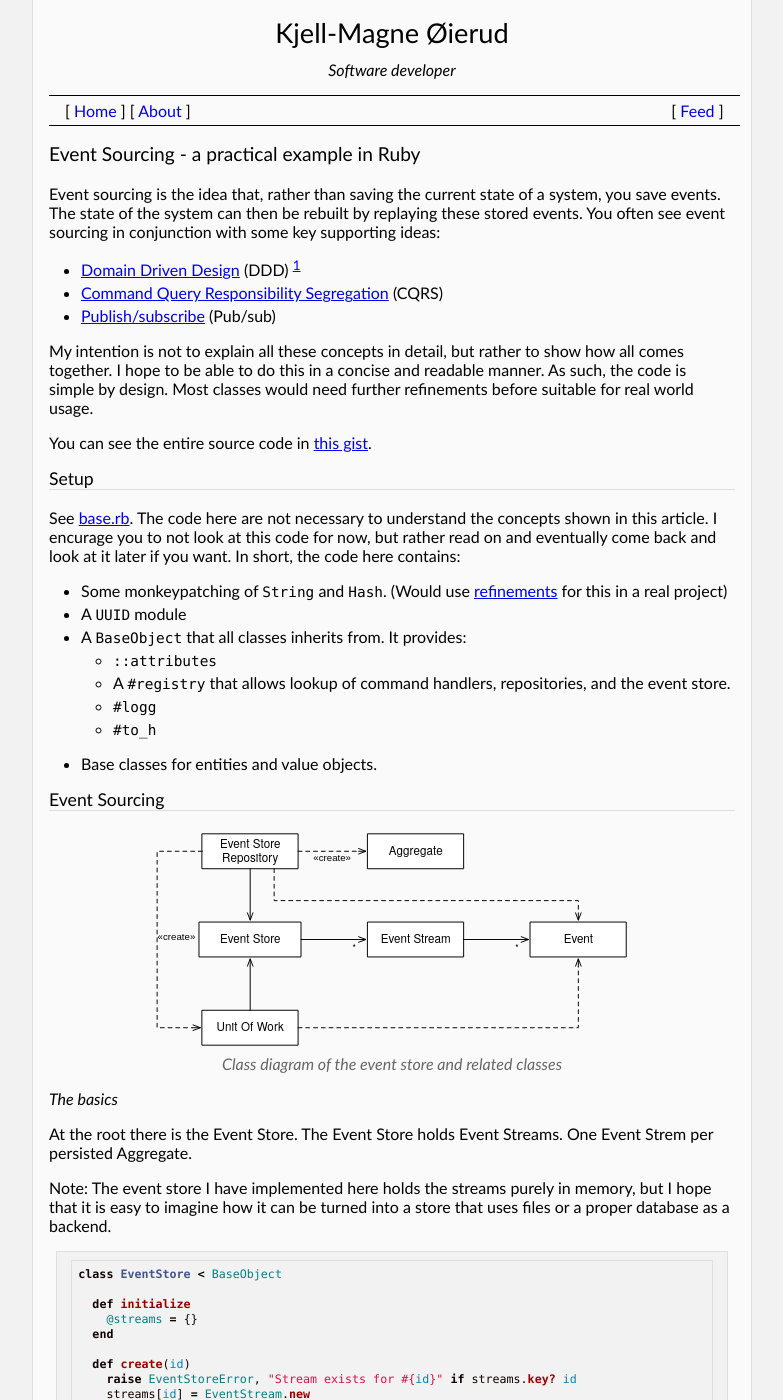
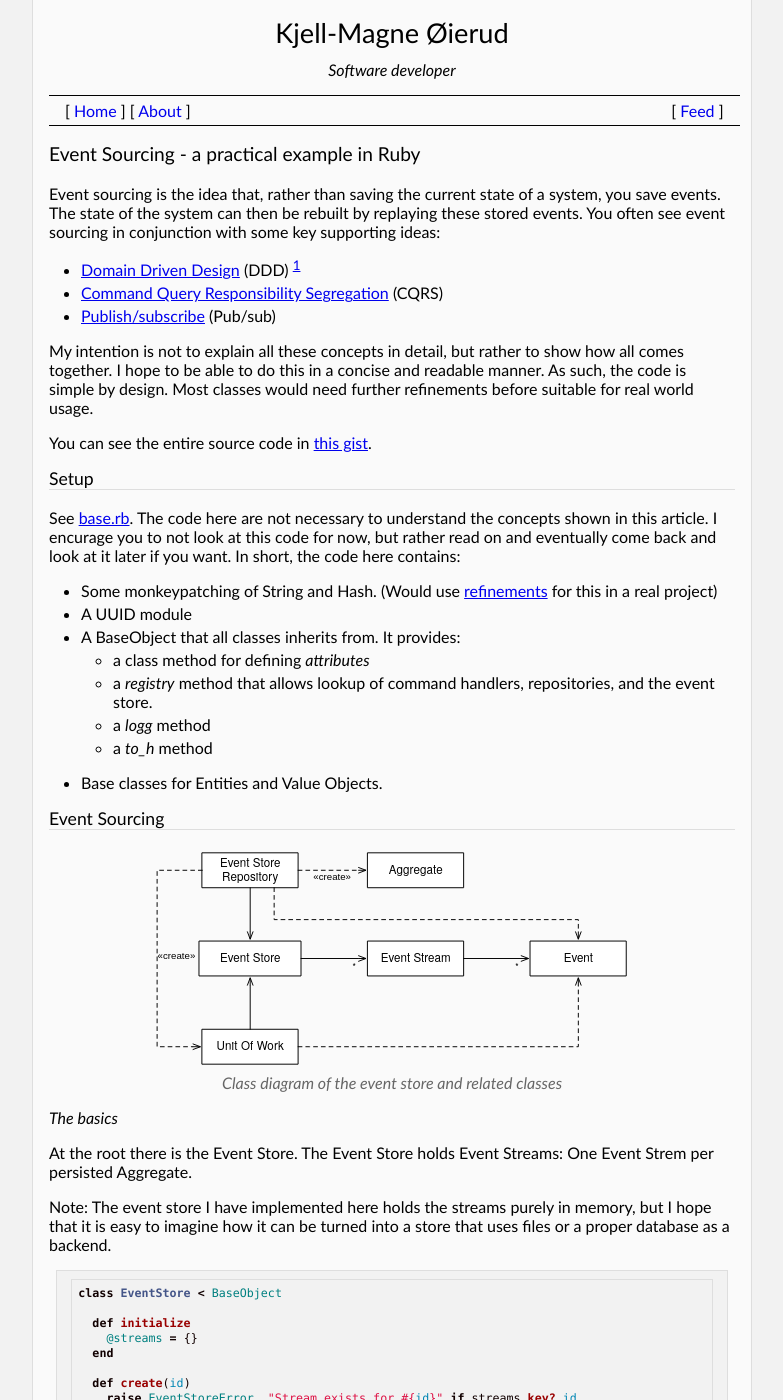
Before and after one commit to kjellm/kjellm.github.com, a Jekyll site: the page built from event.markdown, in a window 1280 px wide and 1400 px high. Shown: the whole window, without its empty margins (248-1031 px from the left). Built offline with Jekyll 4.4.1, drawn with Linux system fonts in a browser that asks for light colours.

Commit message:
Update event draft

```diff
--- a/event.markdown
+++ b/event.markdown
@@ -35,16 +35,16 @@ concepts shown in this article. I encurage you to not look at this
 code for now, but rather read on and eventually come back and look at
 it later if you want. In short, the code here contains:
 
-- Some monkeypatching of `String` and `Hash`. (Would
+- Some monkeypatching of String and Hash. (Would
   use [refinements][refinements] for this in a real project)
-- A `UUID` module
-- A `BaseObject` that all classes inherits from. It provides:
-  - `::attributes`
-  - A `#registry` that allows lookup of command handlers,
+- A UUID module
+- A BaseObject that all classes inherits from. It provides:
+  - a class method for defining *attributes*
+  - a *registry* method that allows lookup of command handlers,
     repositories, and the event store.
-  - `#logg`
-  - `#to_h`
-- Base classes for entities and value objects.
+  - a *logg* method
+  - a *to_h* method
+- Base classes for Entities and Value Objects.
 
 ### Event Sourcing
 
```
Also changed, not shown: other parts of event.markdown (+1 -1 lines).
